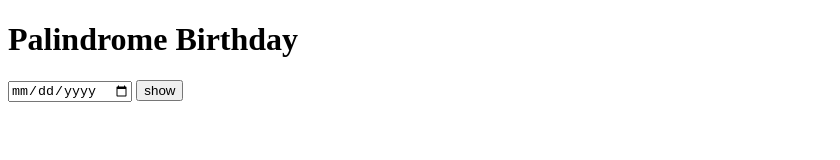
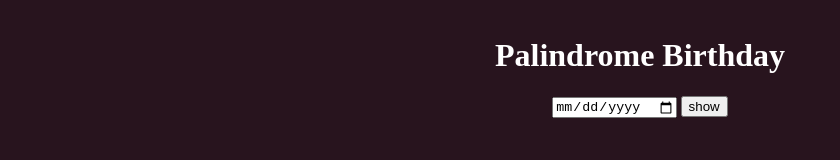
Before and after one commit to namanguptagit/Birthday-palindrome, a plain HTML site: page index.html in a window 1280 px wide. Shown: the whole page, without its empty margins (0-840 px from the left). Drawn offline with Linux system fonts and the light colour scheme.

Commit message:
styling bady done

```diff
--- a/index.html
+++ b/index.html
@@ -1,16 +1,20 @@
 <!DOCTYPE html>
 <html lang="en">
+
 <head>
     <meta charset="UTF-8">
     <meta http-equiv="X-UA-Compatible" content="IE=edge">
     <meta name="viewport" content="width=device-width, initial-scale=1.0">
+    <link rel="stylesheet" href="/style.css">
     <title>Is your birthday palindrome ? </title>
 </head>
+
 <body>
     <h1>Palindrome Birthday</h1>
-    <input type="date" id="bday-input"/>
+    <input type="date" id="bday-input" />
     <button id="show-btn">show</button>
     <p id="output"></p>
     <script src="/main.js"></script>
 </body>
+
 </html>
--- /dev/null
+++ b/style.css
@@ -0,0 +1,15 @@
+body {
+    margin: 0;
+    padding: 1rem;
+    box-sizing: border-box;
+    height: 100vh;
+    background-color: #28141E;
+    color: white;
+    text-align: center;
+}
+
+#output{
+    text-align: center;
+    padding: 2rem;
+    font-size: large;
+}
```
